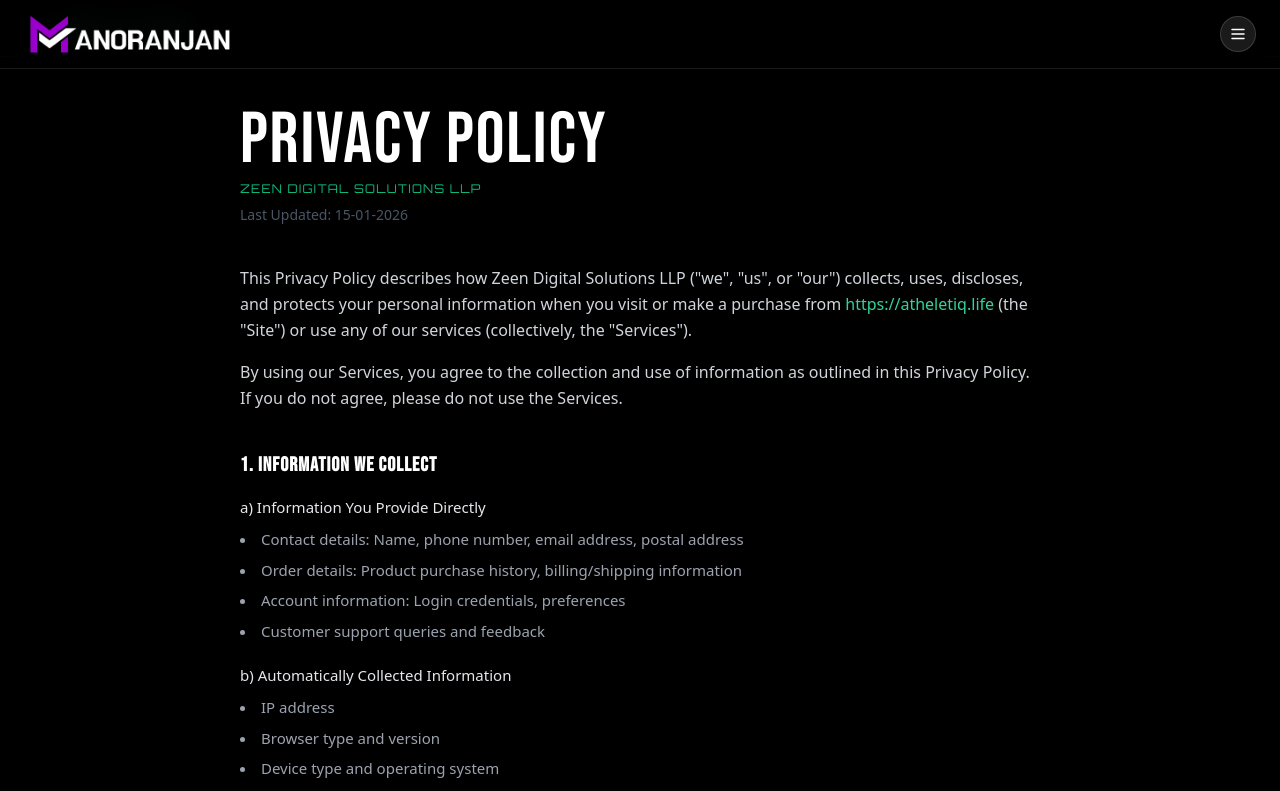
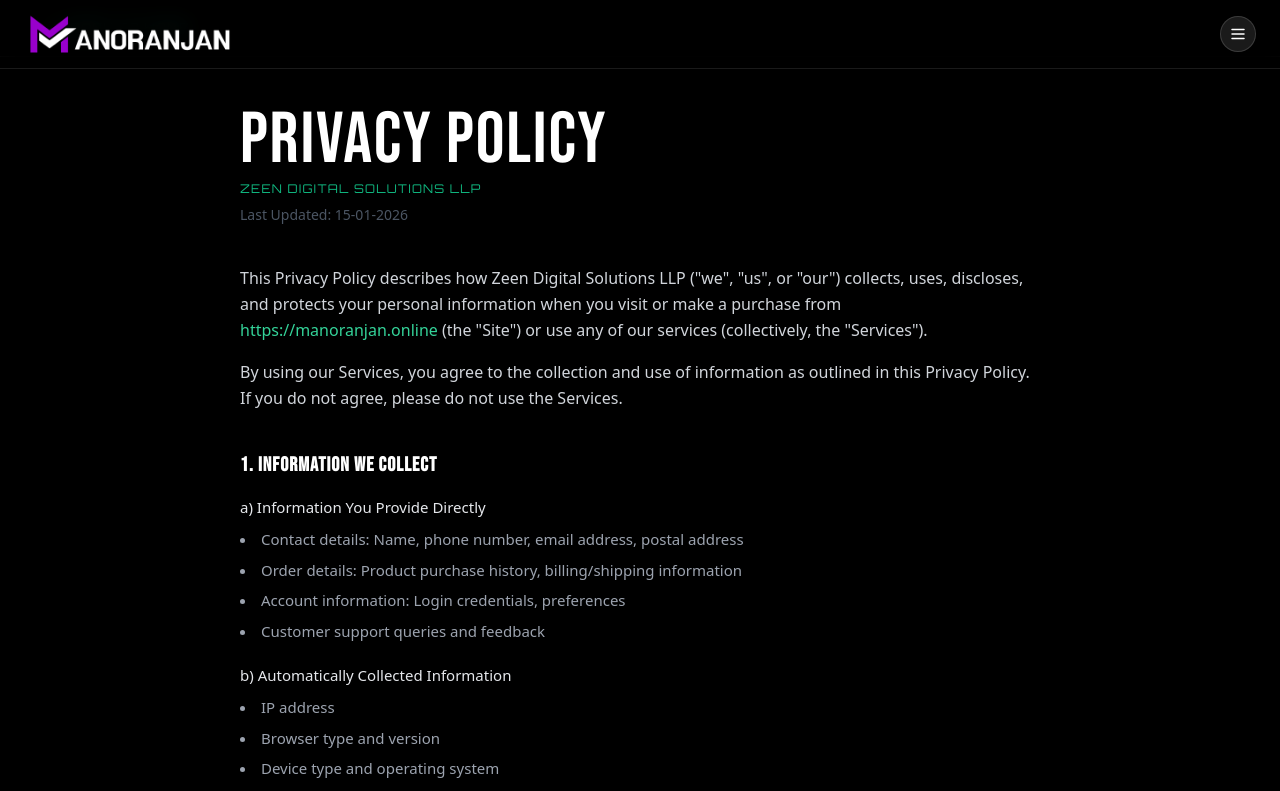
Before and after one commit to akashzeen-art/manoranjan, a React (Vite) app: page /privacy in a window 1280 px wide. Shown: the top 791 px of the page. Built offline with nearby package versions, Linux system fonts and the light colour scheme.

Commit message:
Your message

```diff
--- a/client/pages/PrivacyPolicy.tsx
+++ b/client/pages/PrivacyPolicy.tsx
@@ -27,7 +27,7 @@
 
         <p className="text-gray-300 leading-relaxed mb-4">
           This Privacy Policy describes how Zeen Digital Solutions LLP ("we", "us", or "our") collects, uses, discloses, and protects your personal information when you visit or make a purchase from{' '}
-          <a href="https://atheletiq.life" className="text-emerald-400 hover:underline">https://atheletiq.life</a> (the "Site") or use any of our services (collectively, the "Services").
+          <a href="https://manoranjan.online" className="text-emerald-400 hover:underline">https://manoranjan.online</a> (the "Site") or use any of our services (collectively, the "Services").
         </p>
         <p className="text-gray-300 leading-relaxed mb-10">
           By using our Services, you agree to the collection and use of information as outlined in this Privacy Policy. If you do not agree, please do not use the Services.
```
